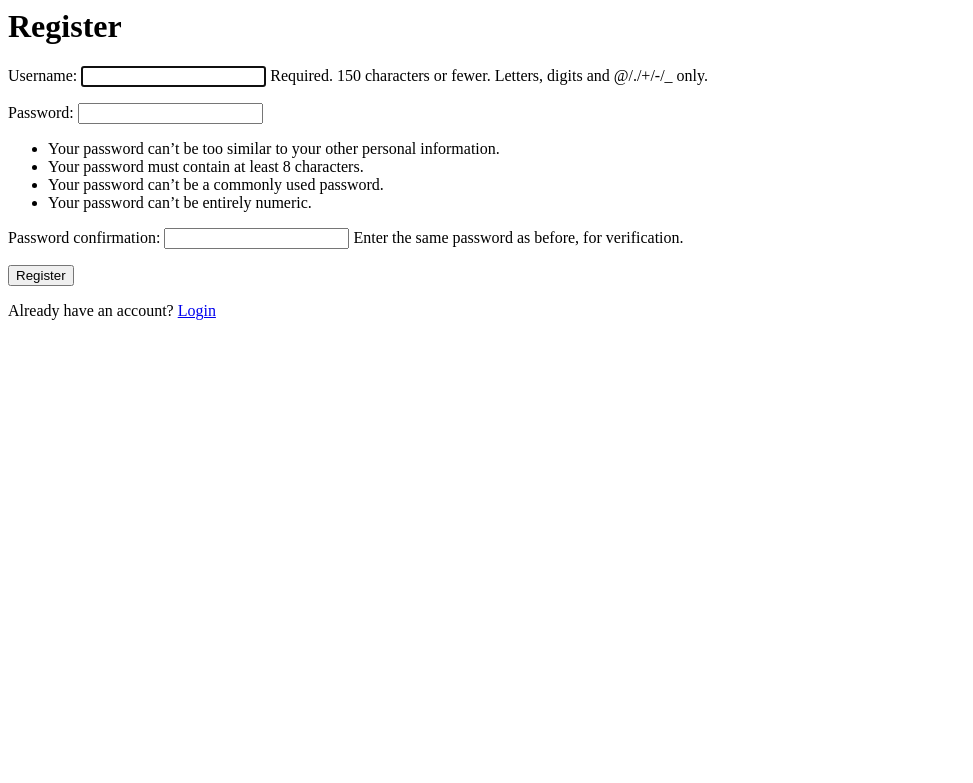
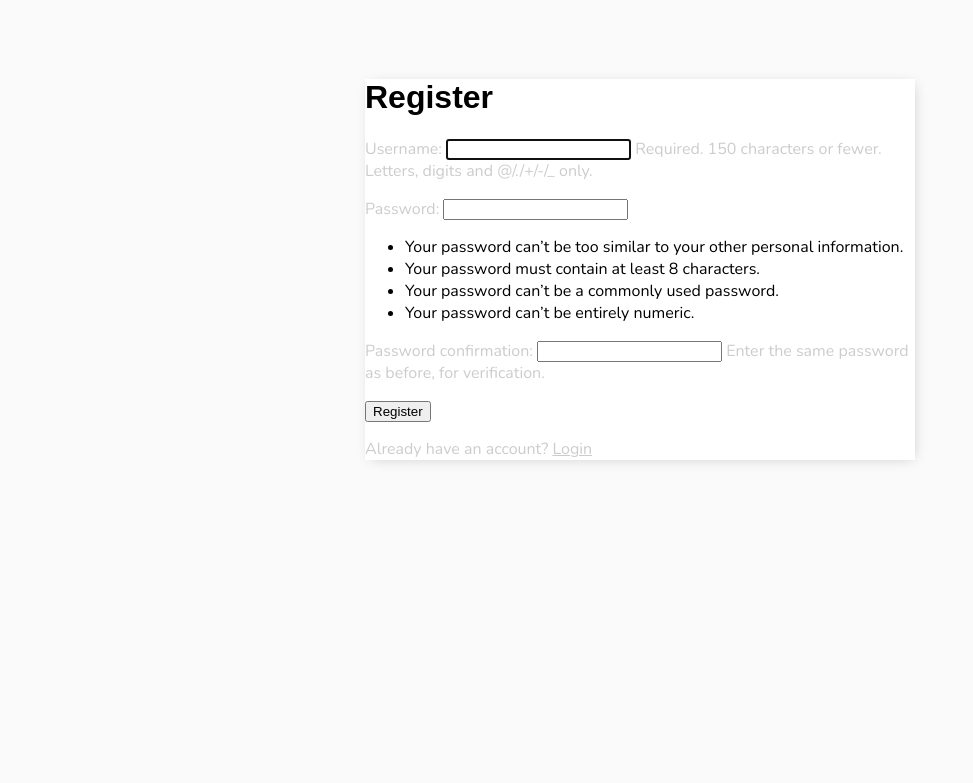
Before and after one commit to Rout357/ToDoListApp, a Django app: page /register/ in a window 1280 px wide. Shown: the top 783 px of the page, without its empty margins (0-973 px from the left). Run offline with Django 4.2, Linux system fonts and the light colour scheme.

Commit message:
fixed bug and start styling a ptoject

```diff
--- a/base/templates/base/login.html
+++ b/base/templates/base/login.html
@@ -1,3 +1,7 @@
+{% extends 'base/main.html' %}
+{% block content %}
+
+
 <h1>Login</h1>
 
 <form method="POST">
@@ -7,3 +11,5 @@
 </form>
 
 <p>Don't have an account? <a href="{% url 'register' %}">Register</a></p>
+
+{% endblock content %}
--- /dev/null
+++ b/base/templates/base/main.html
@@ -0,0 +1,58 @@
+<!DOCTYPE html>
+
+<html>
+    <head>
+        <meta charset="utf-8">
+        <meta http-equiv="X-UA-Compatible" content="IE=edge">
+        <title>To Do Items</title>
+        <meta name="description" content="">
+        <meta name="viewport" content="width=device-width, initial-scale=1">
+
+        <link rel="preconnect" href="https://fonts.gstatic.com">
+        <link href="https://fonts.googleapis.com/css2?family=Nunito:wght@200&display=swap" rel="stylesheet">
+
+        <style>
+            body{
+                background-color: #FAFAFA;
+                font-family: 'Nunito', sans-serif;
+                padding-top: 50px;
+            }
+
+            h1, h2, h3, h4, h5, h6 {
+                font-family: 'Raleway', sans-serif;
+            }
+
+            p, a {
+                color: #ccc;
+            }
+
+            .container {
+                max-width: 550px;
+                margin: auto;
+                background-color: #fff;
+                -webkit-box-shadow: 2px 2px 13px -4px rgba(0, 0, 0, 0.21);
+                box-shadow: 2px 2px 13px -4px rgba(0, 0, 0, 0.21);
+            }
+
+            .header-bar {
+                display: flex;
+                justify-content: space-between;
+                color: #fff;
+                padding: 10px;
+                border-radius: 5px 5px 0 0;
+                background: linear-gradient(90deg,#34f113 0%, #79f100 43%, #32CD32 100%);
+            }
+
+
+        </style>
+    </head>
+    <body>
+
+        <div class="container">
+            {% block content %}
+
+            {% endblock content %}
+        </div>
+
+    </body>
+</html>
--- a/base/templates/base/register.html
+++ b/base/templates/base/register.html
@@ -1,3 +1,6 @@
+{% extends 'base/main.html' %}
+{% block content %}
+
 <h1>Register</h1>
 
 <form method="POST">
@@ -7,3 +10,5 @@
 </form>
 
 <p>Already have an account? <a href="{% url 'login' %}">Login</a></p>
+
+{% endblock content %}
--- a/base/templates/base/task_confirm_delete.html
+++ b/base/templates/base/task_confirm_delete.html
@@ -1,6 +1,12 @@
+{% extends 'base/main.html' %}
+{% block content %}
+
 <a href="{% url 'tasks' %}">Go Back</a>
 <form method="Post">
     {% csrf_token %}
     <p>Are you sure you want to delete "{{task}}" task?</p>
     <input type="submit" value="Delete">
 </form>
+
+
+{% endblock content %}
--- a/base/templates/base/task_form.html
+++ b/base/templates/base/task_form.html
@@ -1,3 +1,7 @@
+{% extends 'base/main.html' %}
+{% block content %}
+
+
 <h3>Task Form</h3>
 <a href="{% url 'tasks' %}">Go back</a>
 
@@ -6,3 +10,5 @@
     {{form.as_p}}
     <input type="submit" value="Submit">
 </form>
+
+{% endblock content %}
--- a/base/urls.py
+++ b/base/urls.py
@@ -7,10 +7,10 @@ urlpatterns = [
     path('logout/', LogoutView.as_view(next_page='login'), name='logout'),
     path('register/', RegisterPage.as_view(), name='register'),
 
+
     path('', TaskList.as_view(), name='tasks'),
     path('task/<int:pk>/', TaskDetail.as_view(), name='task'),
     path('task-create/', TaskCreate.as_view(), name='task-create'),
     path('task-update/<int:pk>/', TaskUpdate.as_view(), name='task-update'),
     path('task-delete/<int:pk>/', TaskDelete.as_view(), name='task-delete'),
-
 ]
--- a/base/views.py
+++ b/base/views.py
@@ -15,7 +15,7 @@ from django.shortcuts import redirect
 from django.db import transaction
 
 from .models import Task
-#from .forms import PositionForm
+
 
 
 class CustomLoginView(LoginView):
@@ -90,25 +90,3 @@ class TaskDelete(LoginRequiredMixin, DeleteView):
     model = Task
     context_object_name = 'task'
     success_url = reverse_lazy('tasks')
-
-    '''
-       def get_queryset(self):
-        owner = self.request.user
-        return self.model.objects.filter(user=owner)
-    '''
-
-
-'''
-class TaskReorder(View):
-    def post(self, request):
-        form = PositionForm(request.POST)
-
-        if form.is_valid():
-            positionList = form.cleaned_data["position"].split(',')
-
-            with transaction.atomic():
-                self.request.user.set_task_order(positionList)
-
-        return redirect(reverse_lazy('tasks'))
-
-        '''
```
Also changed, not shown: base/templates/base/task_list.html (+16 -6 lines), db.sqlite3.
